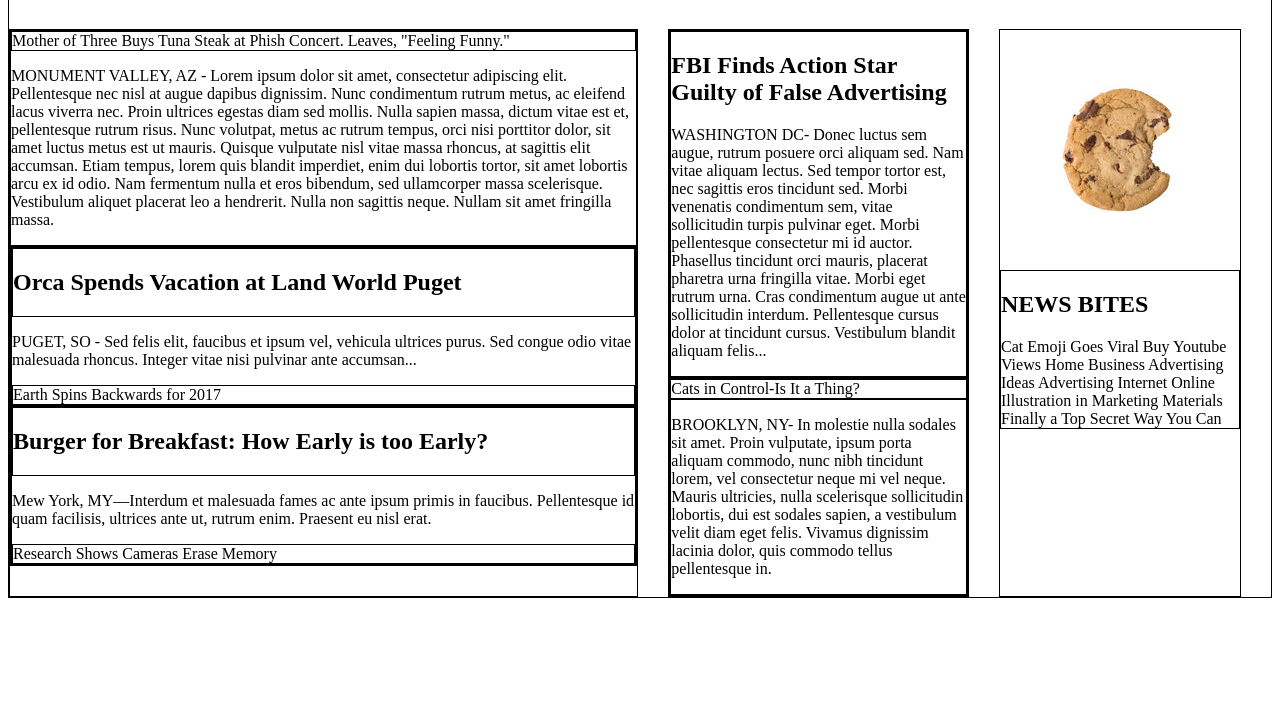
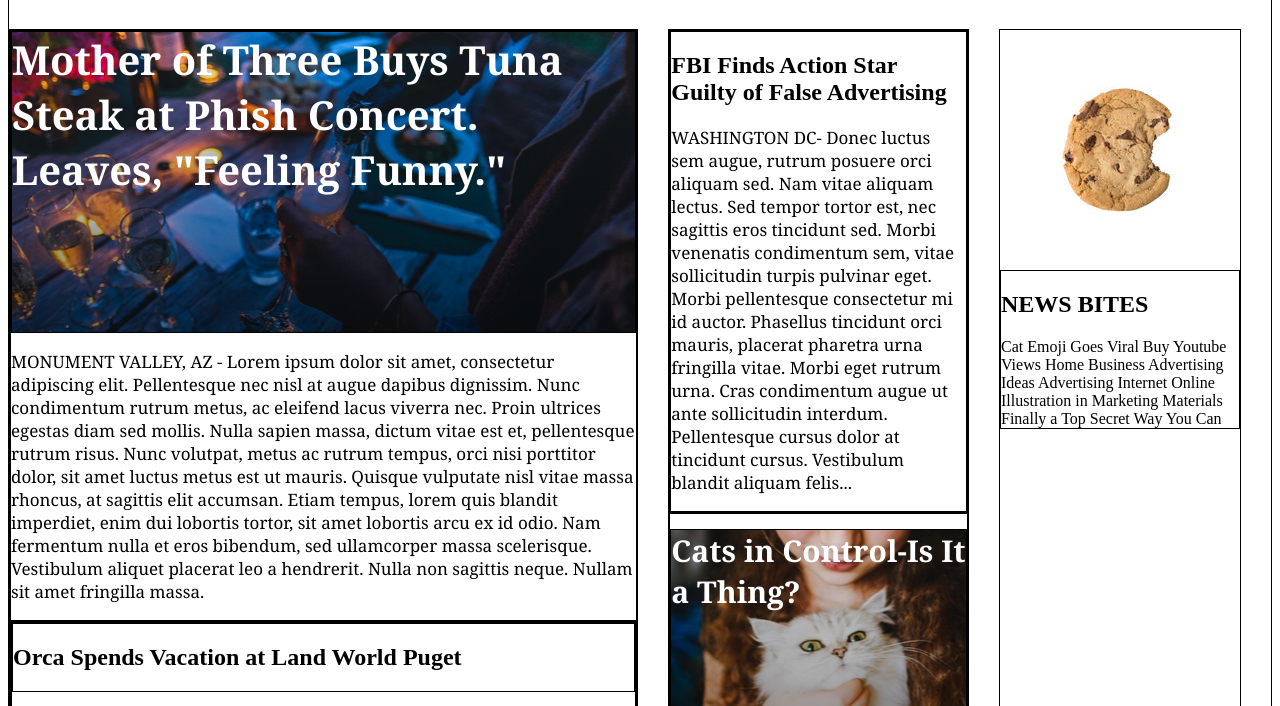
Before and after one commit to bradenmunn/my-times, a plain HTML site: page index.html in a window 1280 px wide. Shown: the part 73-779 px from the top of the page. Drawn offline with Linux system fonts and the light colour scheme.

Commit message:
Added background images for story headers

```diff
--- a/index.html
+++ b/index.html
@@ -35,7 +35,7 @@
               <h2>Orca Spends Vacation at Land World Puget</h2>
             </div>
             <p class="narrative">PUGET, SO - Sed felis elit, faucibus et ipsum vel, vehicula ultrices purus. Sed congue odio vitae malesuada rhoncus. Integer vitae nisi pulvinar ante accumsan...</p>
-            <div class="earth">
+            <div class="fall-cancelled image-content">
               <span>Earth Spins Backwards for 2017</span>
             </div>
           </div>
@@ -44,7 +44,7 @@
               <h2>Burger for Breakfast: How Early is too Early?</h2>
             </div>
             <p class="narrative">Mew York, MY—Interdum et malesuada fames ac ante ipsum primis in faucibus. Pellentesque id quam facilisis, ultrices ante ut, rutrum enim. Praesent eu nisl erat.</p>
-            <div class="research">
+            <div class="hipster image-content">
               <span>Research Shows Cameras Erase Memory</span>
             </div>
           </div>
@@ -58,7 +58,7 @@
           </div>
         </div>
         <div class="story">
-          <div class="cats">
+          <div class="cat-ceo image-content">
             <span>Cats in Control-Is It a Thing?</span>
           </div>
           <div class="text-content">
--- a/resources/css/style.css
+++ b/resources/css/style.css
@@ -59,3 +59,38 @@ div {
 .column.small {
   width: 240px;
 }
+
+.image-content {
+  display: flex;
+  margin-top: 15px;
+  font-size: 30px;
+  font-family: Georgia;
+  height: 300px;
+  color: white;
+  font-weight: bold;
+  width: auto;
+}
+
+.lead-story .image-content {
+  background-image: url("../images/champagne.png");
+  font-size: 40px;
+  margin-top: 0px;
+}
+
+.fall-cancelled.image-content {
+  background-image: url("../images/fall-trees.png");
+}
+
+.hipster.image-content {
+  background-image: url("../images/camera.png");
+}
+
+.cat-ceo.image-content {
+  background-image: url("../images/cat.png");
+}
+
+.narrative {
+  font-family: Georgia;
+  font-size: 17px;
+  color: black;
+}
```
